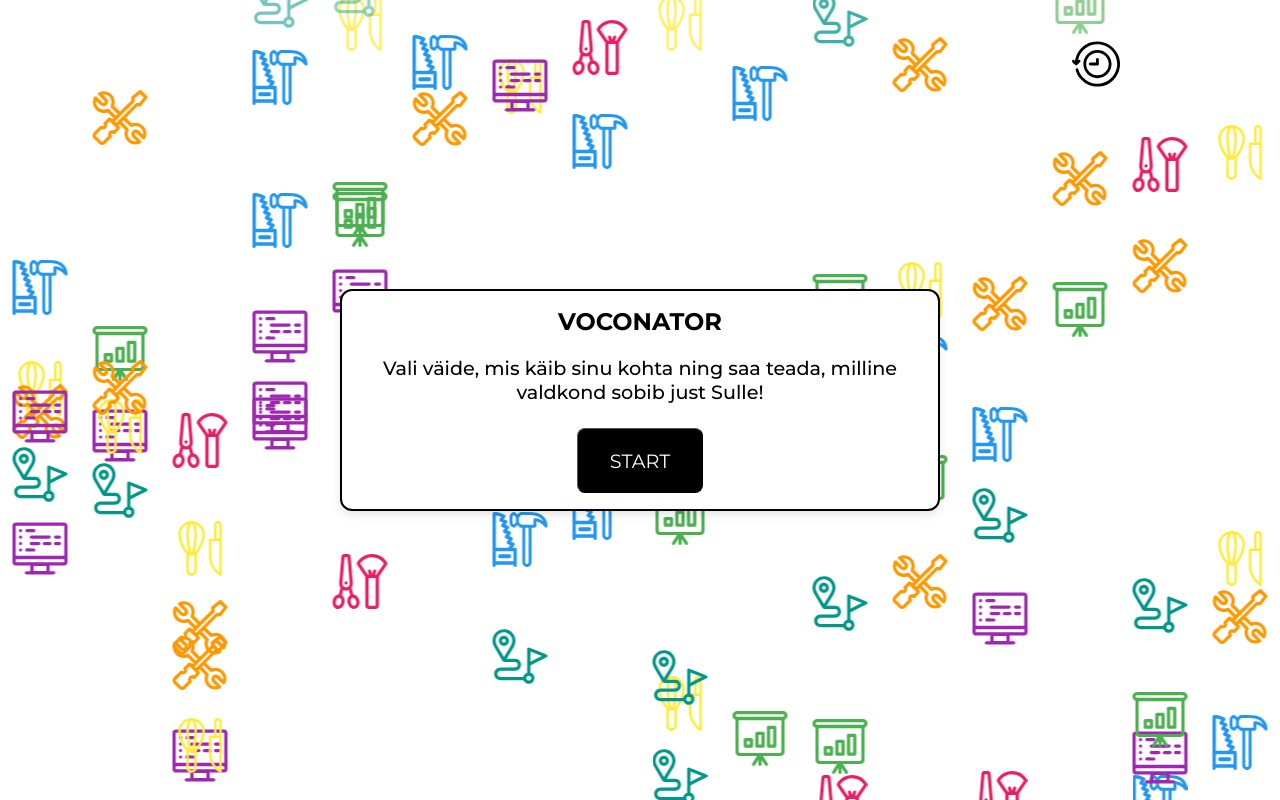
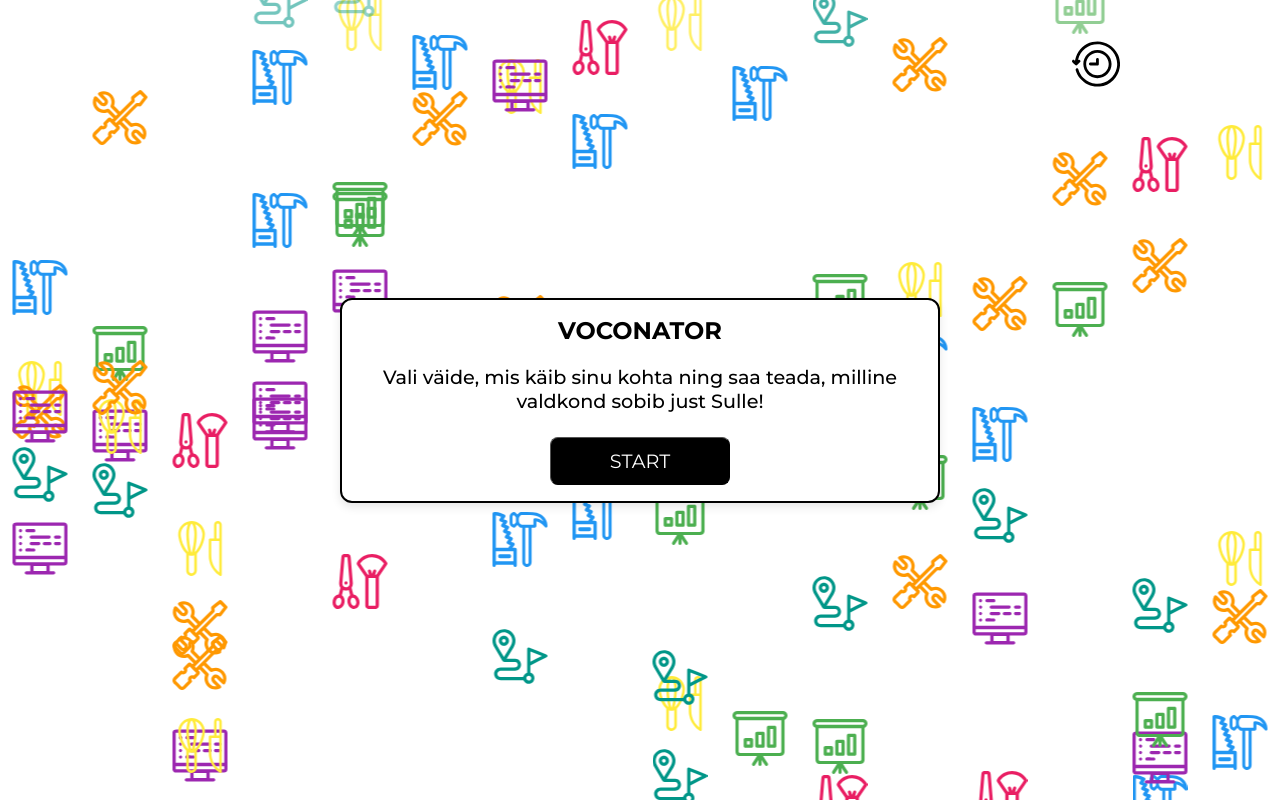
Before and after one commit to aleksandertap/koolimang, a React (Vite) app: page / in a window 1280 px wide. Built offline with nearby package versions, Linux system fonts and the light colour scheme.

Commit message:
start button

```diff
--- a/src/components/menus/MainMenu.css
+++ b/src/components/menus/MainMenu.css
@@ -24,6 +24,10 @@ html, body, #root {
 }
 
 .hoverBox {
+  display: flex;
+  flex-direction: column;
+  justify-content: center;
+  align-items: center;
   background-color: white;
   color: black;
   border: 2px solid black;
@@ -47,8 +51,12 @@ html, body, #root {
 }
 
 .button {
-  font-size: 1rem;
-  padding: 0.8rem 1.2rem;
+  display: flex;
+  font-size: 16px;
+  height: 48px;
+  width: 180px;
+  align-items: center;
+  justify-content: center;
   border-radius: 8px;
   color: white;
   background-color: black;
```
